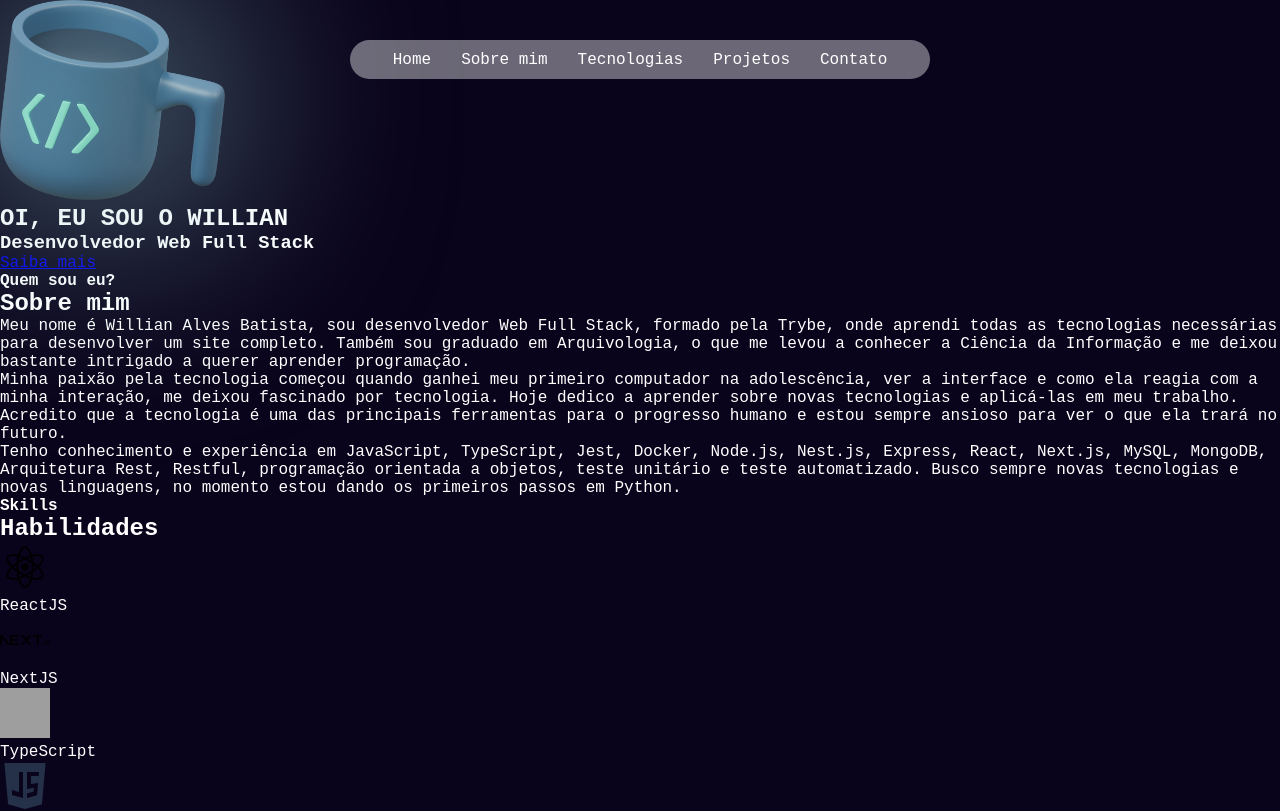
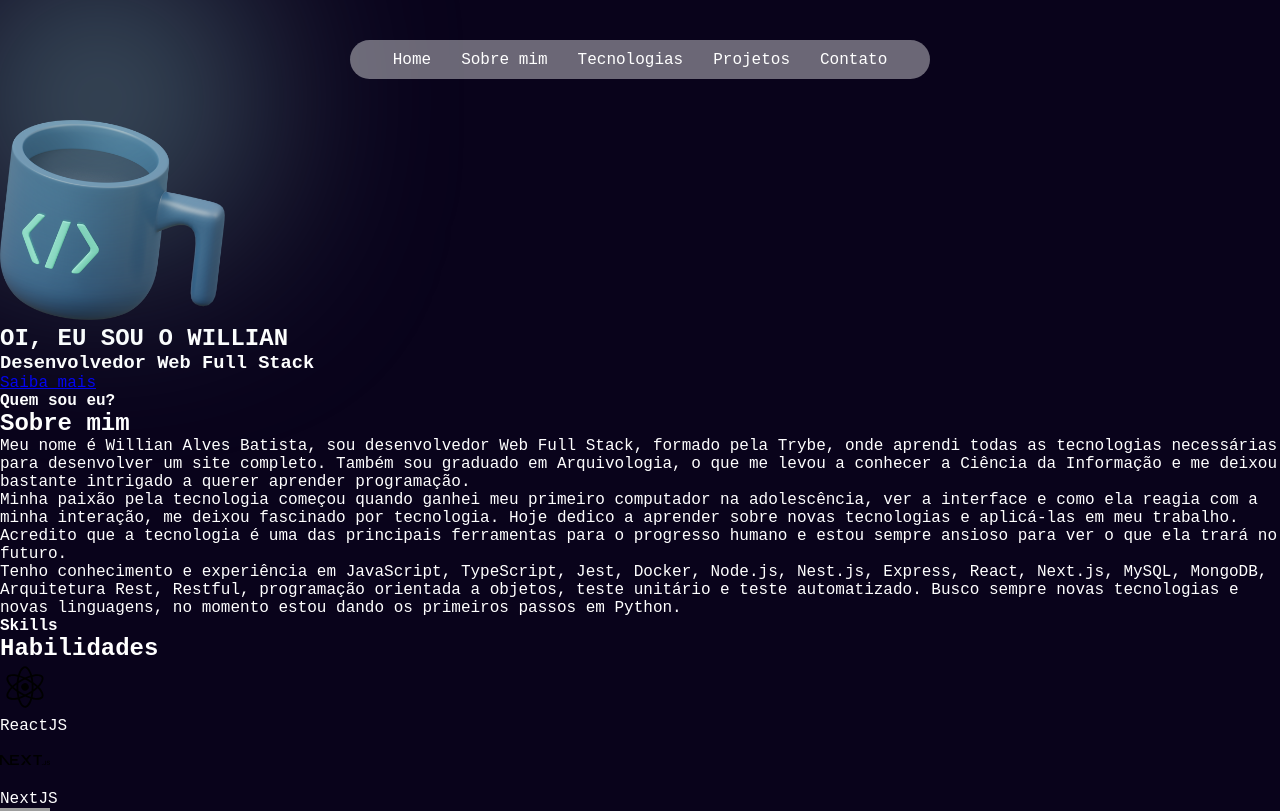
Before and after one commit to willianbatist/portfolio_web, a Next.js app: page / in a window 1280 px wide. Shown: the top 811 px of the page. Built offline with nearby package versions, Linux system fonts and the light colour scheme; grey boxes are pictures that could not be loaded.

Commit message:
styles: fix style global body

```diff
--- a/src/app/page.tsx
+++ b/src/app/page.tsx
@@ -8,7 +8,7 @@ import Contact from "../components/contact/Contact";
 
 export default function Home() {
   return (
-    <main>
+    <>
       <span className="spanBlur">
       </span>
       <Header/>
@@ -17,6 +17,6 @@ export default function Home() {
       <Technologies/>
       <Projects/>
       <Contact/>
-    </main>
+    </>
   )
 }
--- a/src/components/title/title.style.ts
+++ b/src/components/title/title.style.ts
@@ -3,5 +3,5 @@ import styled from "styled-components";
 
 
 export const Title = styled.section`
-
+  margin-top: 120px;
 `;
--- a/src/styles/globals.css
+++ b/src/styles/globals.css
@@ -8,6 +8,11 @@ body {
   background-color: #09031B;
   font-family: 'TT Norms Pro', monospace;
   color: white;
+  position: absolute;
+  width: 100%;
+  height: 100%;
+  margin: 0px;
+  padding: 0px;
 }
 
 .spanBlur {
```
